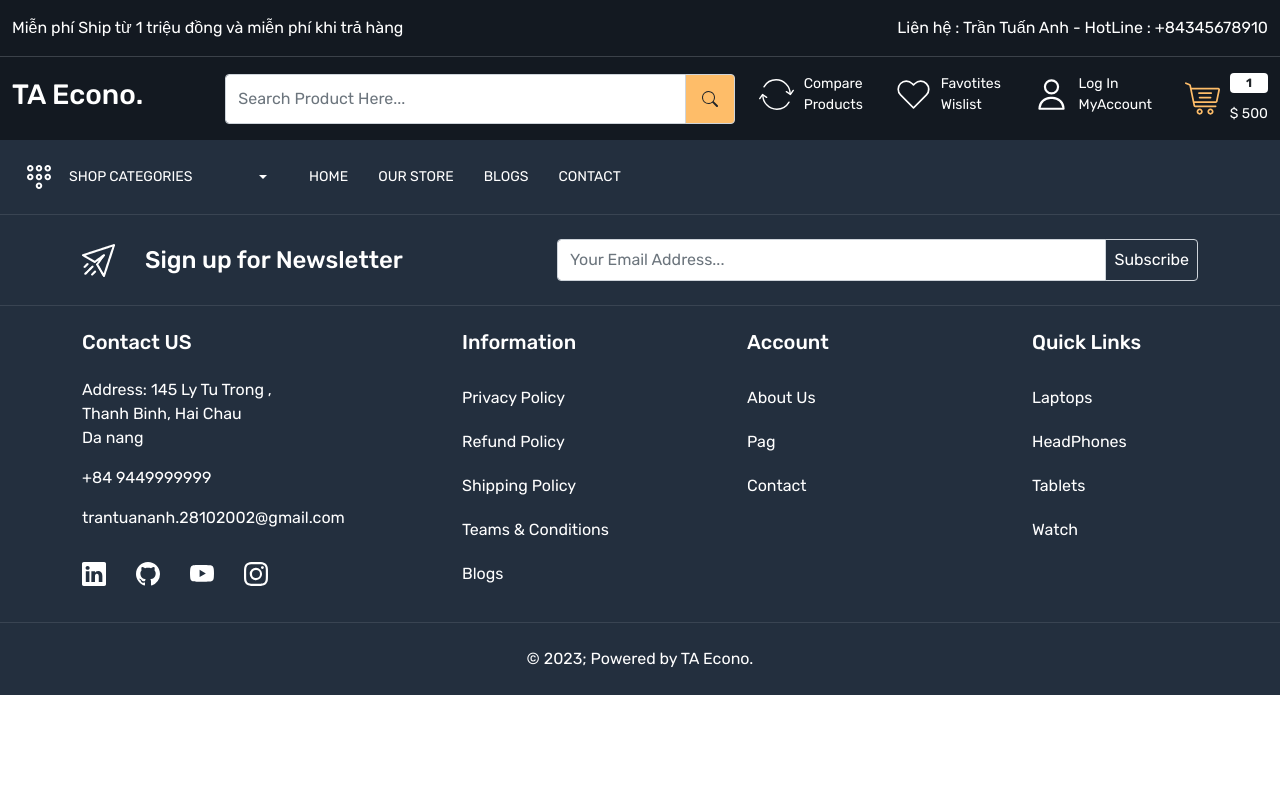
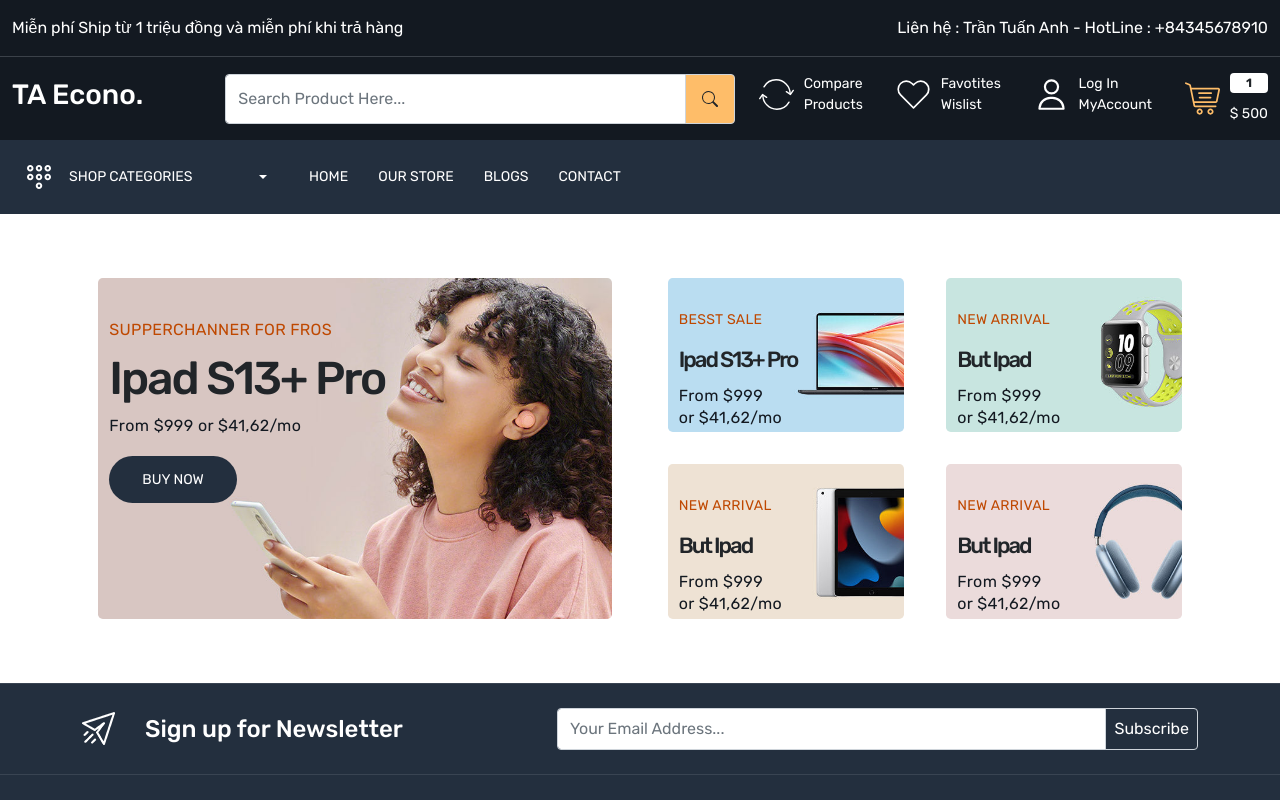
Before and after one commit to TRANTUANANH2810/TMDT-WEB, a React (Create React App) app: page / in a window 1280 px wide. Shown: the top 800 px of the page. Built offline with nearby package versions, Linux system fonts and the light colour scheme.

Commit message:
Home wrapper 1 section

```diff
--- a/src/App.css
+++ b/src/App.css
@@ -8,6 +8,7 @@
     --color-3b4149: #3b4149;
     --color-febd69: #febd69;
     --color-232f3e: #232f3e;
+    --color-bf4800: #bf4800;
 }
 
 body {
@@ -33,6 +34,19 @@ a {
 
 .gap-30 {
     gap: 30px;
+}
+
+.button {
+    background-color: var(--color-232f3e);
+    color: #fff;
+    font-size: 14px;
+    padding: 13px 33px;
+    border-radius: 99999px;
+}
+
+.button:hover {
+    background-color: var(--color-febd69);
+    color: var(--color-131921);
 }
 
 /* begin header */
@@ -110,3 +124,71 @@ footer .input-group-text {
     cursor: pointer;
 }
 /* =================== Footer part End ======================== */
+
+/* ========================= Begin: Home section  ================================ */
+
+.main-banner-content {
+    top: 15%;
+    left: 5%;
+}
+
+.main-banner-content h5 {
+    font-size: 16px;
+    font-weight: 400;
+    line-height: 24px;
+    color: var(--color-bf4800);
+    margin: 0 0 12px;
+    letter-spacing: 0.3px;
+    text-transform: uppercase;
+}
+
+.main-banner-content h6 {
+    font-size: 46px;
+    font-weight: 500;
+    line-height: 50px;
+    letter-spacing: -2px;
+    text-transform: none;
+}
+
+.main-banner-content p {
+    font-style: 18px;
+    line-height: 28px;
+    letter-spacing: 0.4px;
+    color: var(--color-131921);
+}
+
+/* small home */
+.small-banner-content {
+    top: 25%;
+    left: 10%;
+}
+
+.small-banner-content h5 {
+    font-size: 14px;
+    font-weight: 400;
+    line-height: 22px;
+    color: var(--color-bf4800);
+    margin: 0 0 12px;
+    letter-spacing: 0.3px;
+    text-transform: uppercase;
+}
+
+.small-banner-content h6 {
+    font-size: 22px;
+    font-weight: 500;
+    line-height: 34px;
+    letter-spacing: -2px;
+    text-transform: none;
+}
+
+.small-banner-content p {
+    font-style: 14px;
+    line-height: 22px;
+    letter-spacing: 0.4px;
+    color: var(--color-131921);
+}
+
+.small-banner {
+    width: 49%;
+}
+/* ========================= End:  Home section  ================================ */
--- a/src/pages/Home.js
+++ b/src/pages/Home.js
@@ -1,7 +1,99 @@
 import React from "react";
-
+import { Link } from "react-router-dom";
 const Home = () => {
-    return <></>;
+    return (
+        <>
+            <section className="home-wrapper-1 py-5">
+                <div className="container-xl">
+                    <div className="row">
+                        <div className="col-6">
+                            <div className="main-banner position-relative p-3 ">
+                                <img
+                                    className="img-fluid rounded-3"
+                                    src="images/main-banner-1.jpg"
+                                    alt="main banner"
+                                />
+                                <div className="main-banner-content position-absolute">
+                                    <h5> SupperChanner for Fros </h5>
+                                    <h6>Ipad S13+ Pro</h6>
+                                    <p> From $999 or $41,62/mo</p>
+                                    <Link className="button">BUY NOW</Link>
+                                </div>
+                            </div>
+                        </div>
+                        <div className="col-6">
+                            <div className="d-flex flex-wrap  justify-content-between align-items-center">
+                                <div className="small-banner position-relative p-3 ">
+                                    <img
+                                        className="img-fluid rounded-3"
+                                        src="images/catbanner-01.jpg"
+                                        alt="catbanner-0"
+                                    />
+                                    <div className="small-banner-content position-absolute">
+                                        <h5> Besst Sale </h5>
+                                        <h6>Ipad S13+ Pro</h6>
+                                        <p>
+                                            {" "}
+                                            From $999 <br />
+                                            or $41,62/mo
+                                        </p>
+                                    </div>
+                                </div>
+                                <div className="small-banner position-relative p-3 ">
+                                    <img
+                                        className="img-fluid rounded-3"
+                                        src="images/catbanner-02.jpg"
+                                        alt="catbanner-0"
+                                    />
+                                    <div className="small-banner-content position-absolute">
+                                        <h5> New arrival </h5>
+                                        <h6>But Ipad</h6>
+                                        <p>
+                                            {" "}
+                                            From $999 <br />
+                                            or $41,62/mo
+                                        </p>
+                                    </div>
+                                </div>
+                                <div className="small-banner position-relative p-3 ">
+                                    <img
+                                        className="img-fluid rounded-3"
+                                        src="images/catbanner-03.jpg"
+                                        alt="catbanner-0"
+                                    />
+                                    <div className="small-banner-content position-absolute">
+                                        <h5> New arrival </h5>
+                                        <h6>But Ipad</h6>
+                                        <p>
+                                            {" "}
+                                            From $999 <br />
+                                            or $41,62/mo
+                                        </p>
+                                    </div>
+                                </div>
+                                <div className="small-banner position-relative p-3 ">
+                                    <img
+                                        className="img-fluid rounded-3"
+                                        src="images/catbanner-04.jpg"
+                                        alt="catbanner-0"
+                                    />
+                                    <div className="small-banner-content position-absolute">
+                                        <h5> New arrival </h5>
+                                        <h6>But Ipad</h6>
+                                        <p>
+                                            {" "}
+                                            From $999 <br />
+                                            or $41,62/mo
+                                        </p>
+                                    </div>
+                                </div>
+                            </div>
+                        </div>
+                    </div>
+                </div>
+            </section>
+        </>
+    );
 };
 
 export default Home;
```
